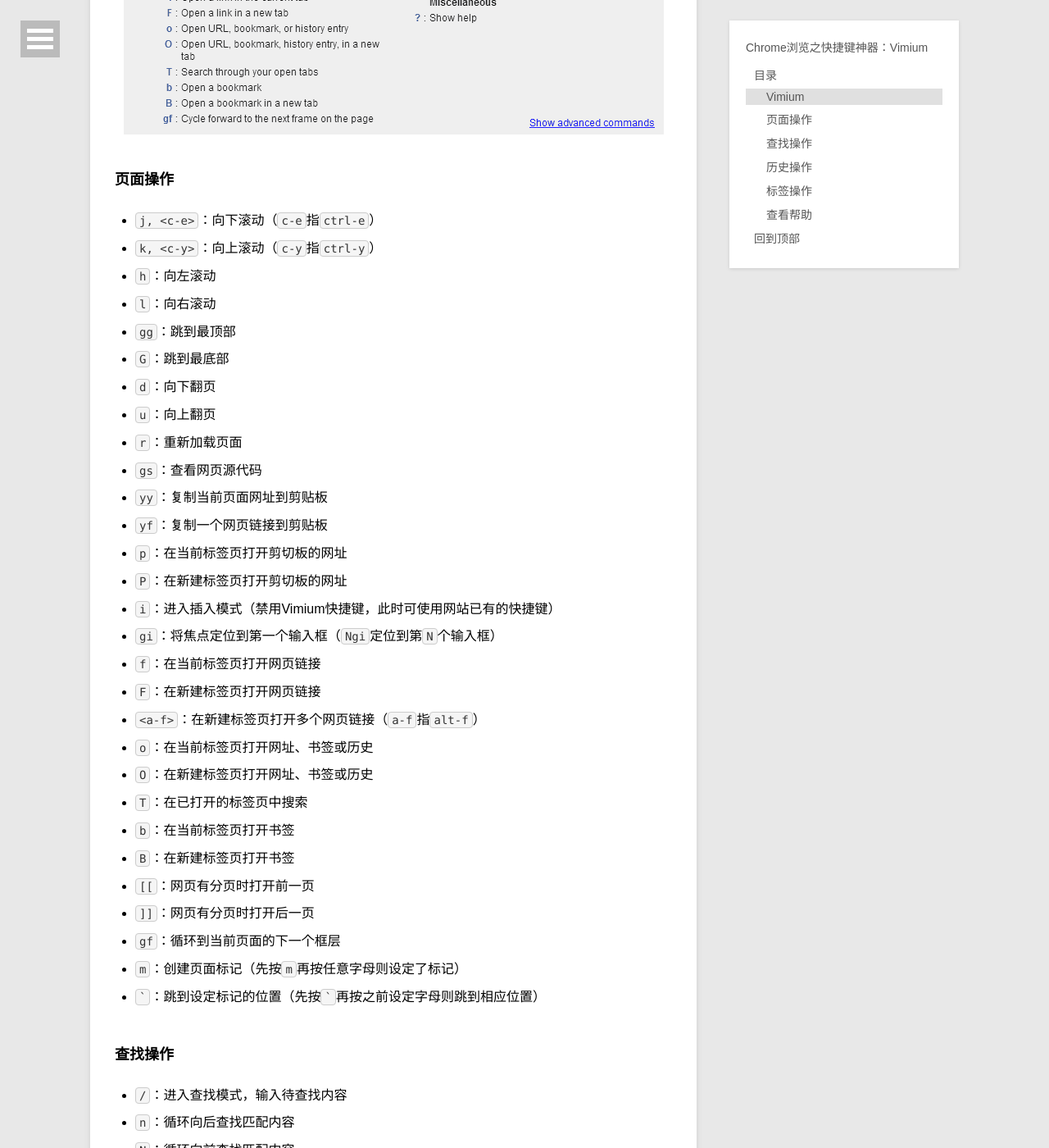
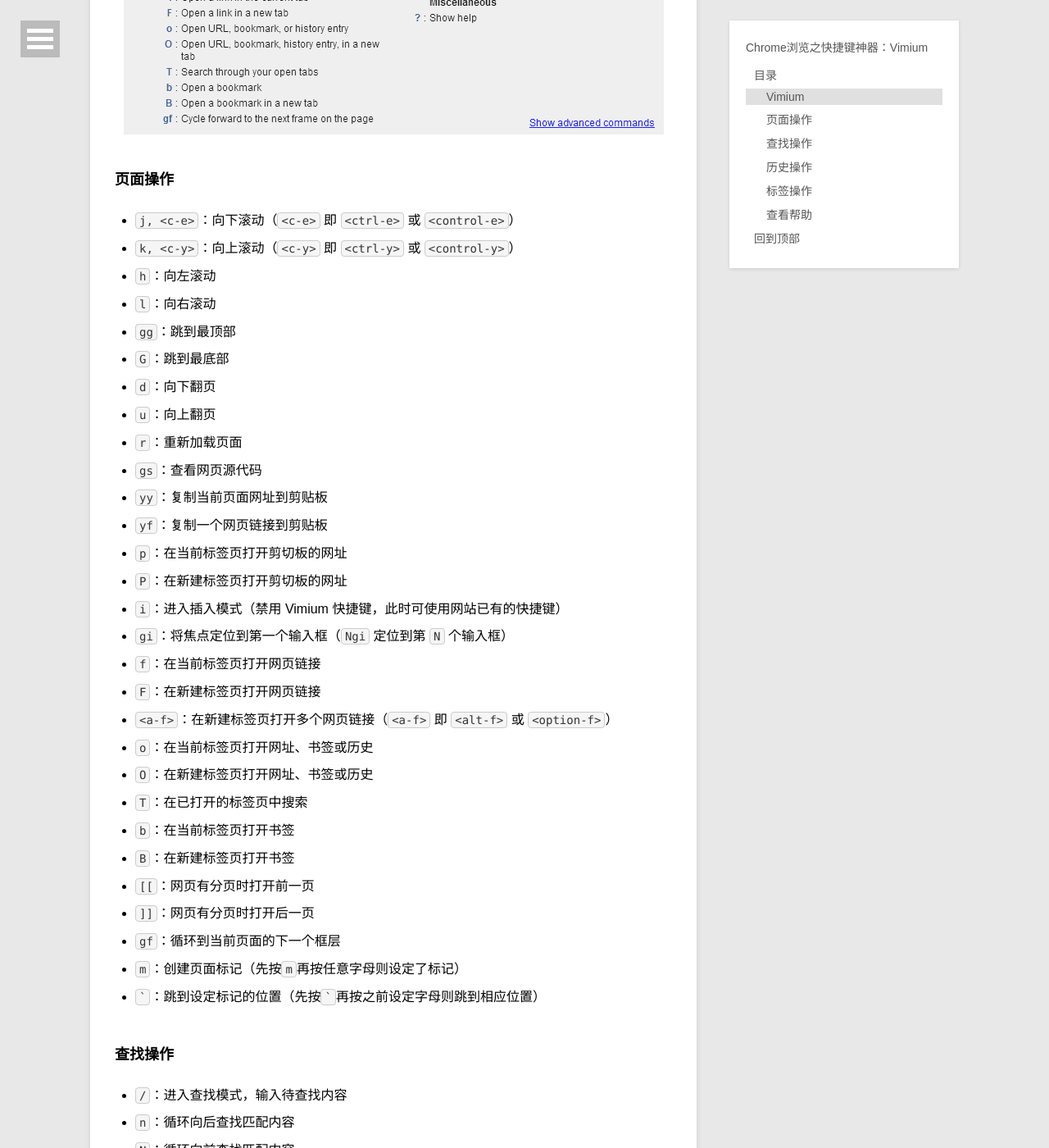
Before and after one commit to chengshiwen/chengshiwen.github.io, a Jekyll site: the page built from _posts/2014-05-16-chrome-vimium.md, in a window 1280 px wide and 1400 px high, scrolled down 1478 px. Shown: the whole window at 82% size. Built offline with Jekyll 4.4.1, drawn with Linux system fonts in a browser that asks for light colours; comment, search, counter and statistics services are not loaded.

Commit message:
Review 2014-05-16-chrome-vimium.md

```diff
--- a/_posts/2014-05-16-chrome-vimium.md
+++ b/_posts/2014-05-16-chrome-vimium.md
@@ -23,8 +23,8 @@
 
 ### 页面操作
 
-- `j, <c-e>`：向下滚动（`c-e`指`ctrl-e`）
-- `k, <c-y>`：向上滚动（`c-y`指`ctrl-y`）
+- `j, <c-e>`：向下滚动（`<c-e>` 即 `<ctrl-e>` 或 `<control-e>`）
+- `k, <c-y>`：向上滚动（`<c-y>` 即 `<ctrl-y>` 或 `<control-y>`）
 - `h`：向左滚动
 - `l`：向右滚动
 - `gg`：跳到最顶部
@@ -37,11 +37,11 @@
 - `yf`：复制一个网页链接到剪贴板
 - `p`：在当前标签页打开剪切板的网址
 - `P`：在新建标签页打开剪切板的网址
-- `i`：进入插入模式（禁用Vimium快捷键，此时可使用网站已有的快捷键）
-- `gi`：将焦点定位到第一个输入框（`Ngi`定位到第`N`个输入框）
+- `i`：进入插入模式（禁用 Vimium 快捷键，此时可使用网站已有的快捷键）
+- `gi`：将焦点定位到第一个输入框（`Ngi` 定位到第 `N` 个输入框）
 - `f`：在当前标签页打开网页链接
 - `F`：在新建标签页打开网页链接
-- `<a-f>`：在新建标签页打开多个网页链接（`a-f`指`alt-f`）
+- `<a-f>`：在新建标签页打开多个网页链接（`<a-f>` 即 `<alt-f>` 或 `<option-f>`）
 - `o`：在当前标签页打开网址、书签或历史
 - `O`：在新建标签页打开网址、书签或历史
 - `T`：在已打开的标签页中搜索
@@ -81,7 +81,7 @@
 - `?`：显示帮助信息
 
 
-[Vimium]:   https://chrome.google.com/webstore/detail/vimium/dbepggeogbaibhgnhhndojpepiihcmeb
+[Vimium]:   http://vimium.github.io/
 [Vim]:      http://www.vim.org/
 [Chromium]: http://www.chromium.org/
 [1]:        http://cheng-shiwen.com/
```
